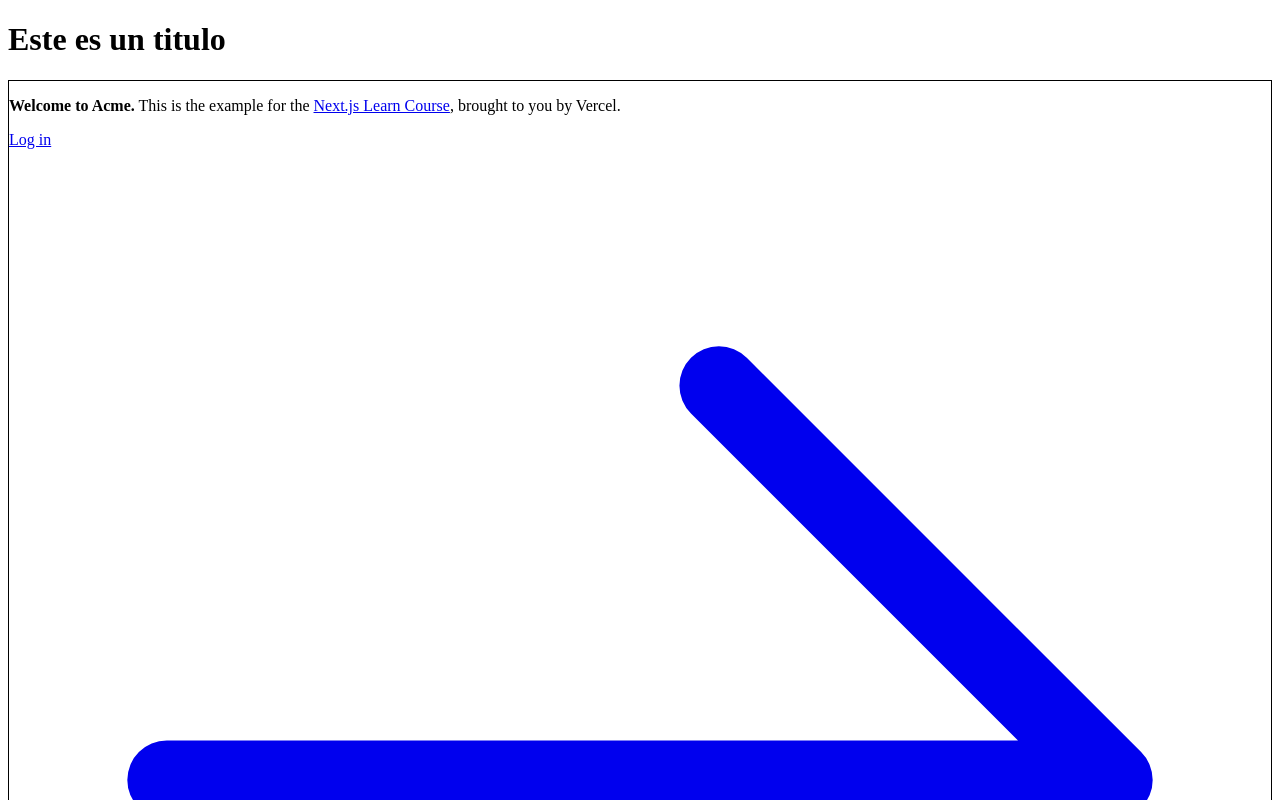
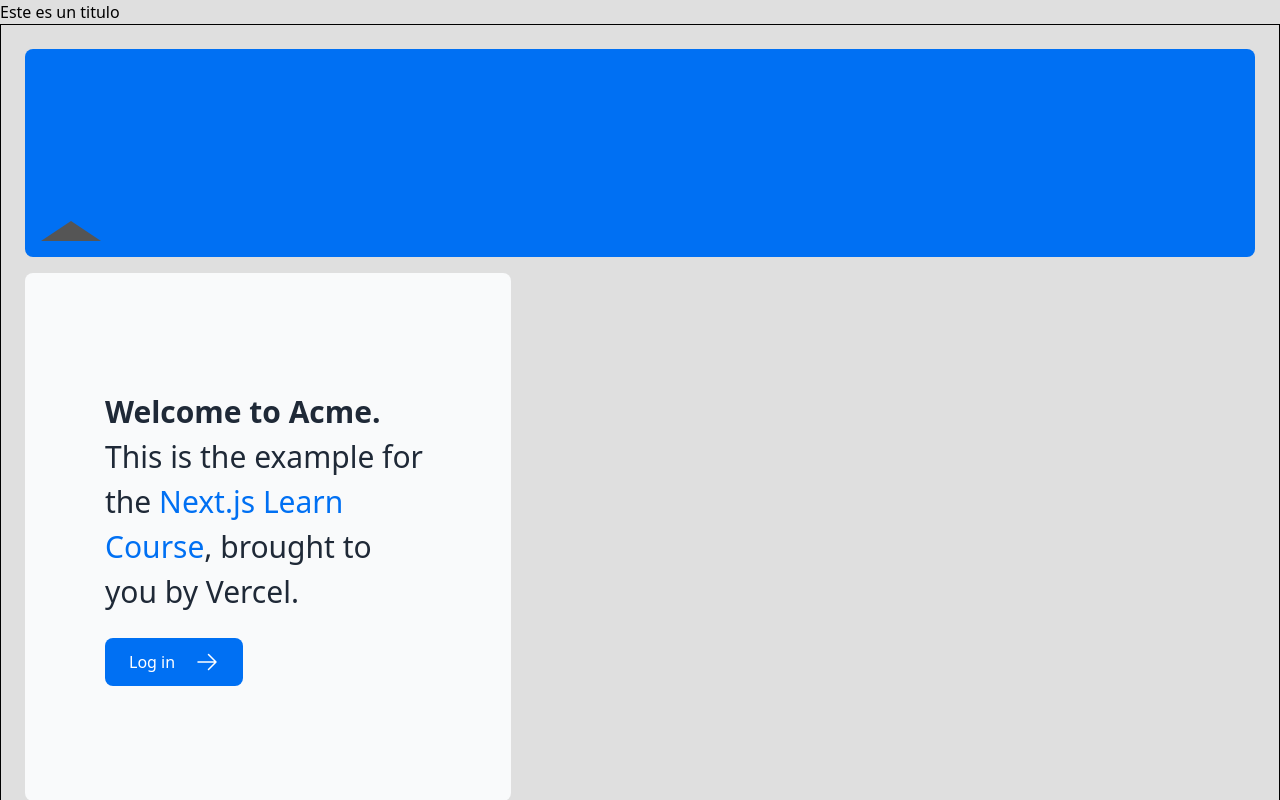
Before and after one commit to vianethsaiz-wq/NextJsTarea2, a Next.js app in the folder nextjs-dashboard/: page / in a window 1280 px wide. Shown: the top 800 px of the page. Built offline with nearby package versions, Linux system fonts and the light colour scheme.

Commit message:
Cambio de estilos

```diff
--- a/nextjs-dashboard/app/layout.tsx
+++ b/nextjs-dashboard/app/layout.tsx
@@ -1,3 +1,7 @@
+import { montserrat } from './ui/fonts'
+import './ui/global.css'
+
+
 export default function RootLayout({
   children,
 }: {
@@ -5,8 +9,8 @@
 }) {
   return (
     <html lang="en">
-      <body>
-        <h1>Este es un titulo</h1>
+      <body className={'${montserrat.className} antialiased'}>
+        <h1>Este es un titulo </h1>
         <div style={{ border: '1px solid #000' }}>
         {children}
           </div>
--- a/nextjs-dashboard/app/page.tsx
+++ b/nextjs-dashboard/app/page.tsx
@@ -1,4 +1,5 @@
 import AcmeLogo from '@/app/ui/acme-logo';
+import styles from './ui/home.module.css';
 import { ArrowRightIcon } from '@heroicons/react/24/outline';
 import Link from 'next/link';
 
@@ -7,6 +8,7 @@
     <main className="flex min-h-screen flex-col p-6">
       <div className="flex h-20 shrink-0 items-end rounded-lg bg-blue-500 p-4 md:h-52">
         {/* <AcmeLogo /> */}
+        <div className={styles.shape}></div>
       </div>
       <div className="mt-4 flex grow flex-col gap-4 md:flex-row">
         <div className="flex flex-col justify-center gap-6 rounded-lg bg-gray-50 px-6 py-10 md:w-2/5 md:px-20">
--- /dev/null
+++ b/nextjs-dashboard/app/ui/fonts.ts
@@ -0,0 +1,3 @@
+import {Montserrat} from 'next/font/google'
+
+export const montserrat = Montserrat({ subsets: ['latin'] })
--- a/nextjs-dashboard/app/ui/global.css
+++ b/nextjs-dashboard/app/ui/global.css
@@ -16,3 +16,6 @@
   -webkit-appearance: none;
   margin: 0;
 }
+body{
+  background-color: #dfdfdf;
+}
--- /dev/null
+++ b/nextjs-dashboard/app/ui/home.module.css
@@ -0,0 +1,8 @@
+.shape{
+    height:0;
+    width:0;
+    border-left: 30px solid transparent;
+    border-right: 30px solid transparent;
+    border-bottom: 20px solid #555;
+
+}
```
